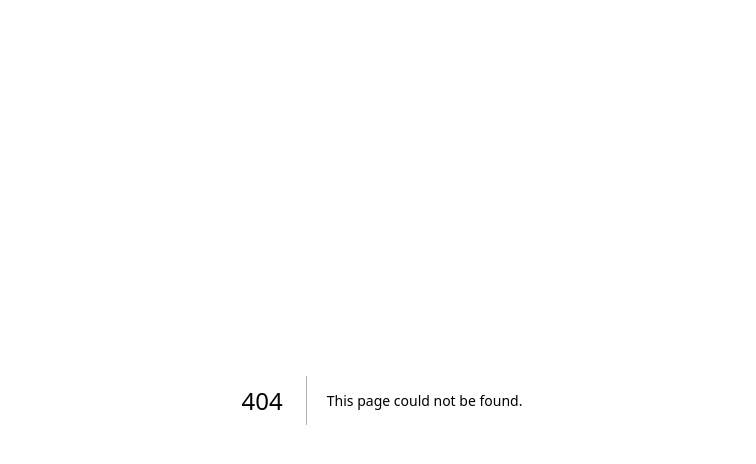
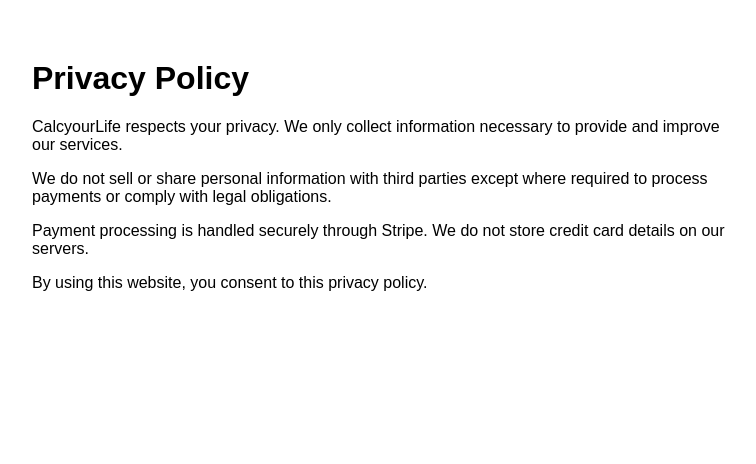
Before and after one commit to billybirdsong93/CalcYourLifeMinimal, a Next.js app: page /privacy in a window 1280 px wide. Before the commit this address had no page. Shown: the top 464 px of the page, without its empty margins (258-1014 px from the left). Built offline with nearby package versions, Linux system fonts and the light colour scheme.

Commit message:
add privacy policy page

```diff
--- /dev/null
+++ b/app/privacy/page.js
@@ -0,0 +1,26 @@
+export default function PrivacyPolicyPage() {
+return (
+<main style={{ maxWidth: "700px", margin: "60px auto", fontFamily: "Arial" }}>
+<h1>Privacy Policy</h1>
+
+<p>
+CalcyourLife respects your privacy. We only collect information
+necessary to provide and improve our services.
+</p>
+
+<p>
+We do not sell or share personal information with third parties except
+where required to process payments or comply with legal obligations.
+</p>
+
+<p>
+Payment processing is handled securely through Stripe. We do not store
+credit card details on our servers.
+</p>
+
+<p>
+By using this website, you consent to this privacy policy.
+</p>
+</main>
+);
+}
```
